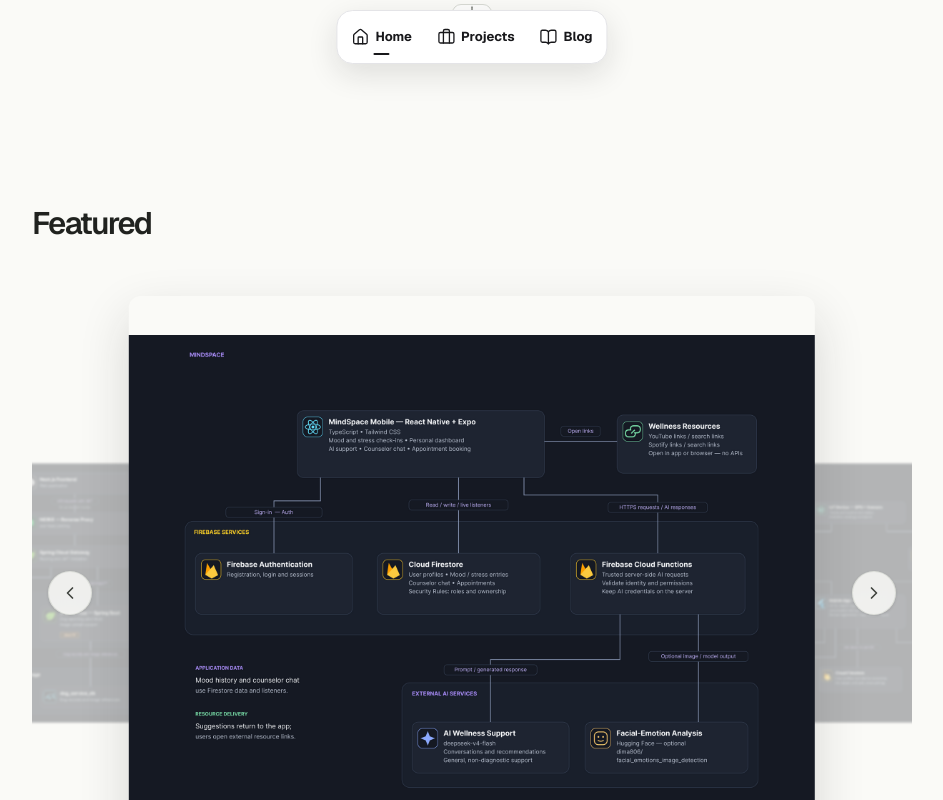
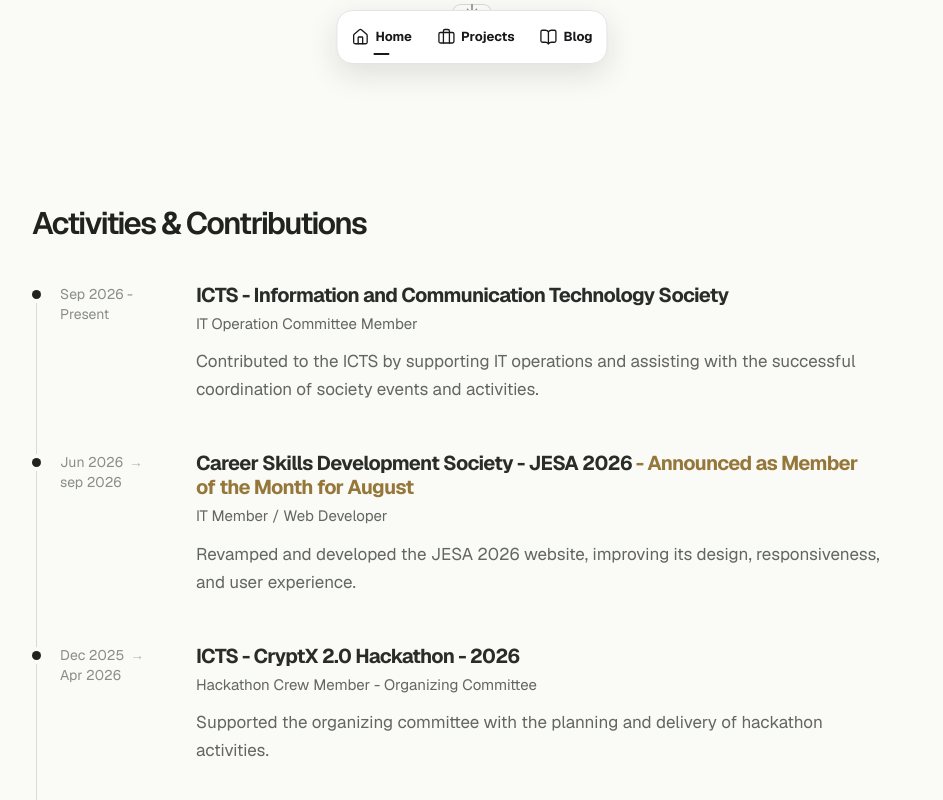
Before and after one commit to DHARAKA-METH/portfolio, a Next.js app: page / in a window 1280 px wide. Shown: the part 720-1520 px from the top of the page, without its empty margins (168-1111 px from the left). Built offline with nearby package versions, Linux system fonts and the light colour scheme.

Commit message:
fix:content update

```diff
--- a/app/page.tsx
+++ b/app/page.tsx
@@ -731,18 +731,21 @@
                     ))}
                   </Timeline>
                 </Section> */}
-                <Section id="project-highlights">
+
+                 {/* commented feture section   ----------------- */}
+                {/* <Section id="project-highlights">
                   <SectionTitle>Featured</SectionTitle>
                   <ImageCarousel className="mt-[-20px]" images={projectHighlightImages} autoPlay interval={4000} showIndicators />
-                </Section>
+                </Section> */}
                 <Section id="volunteer">
                   <SectionTitle>Activities & Contributions</SectionTitle>
                   <Timeline>
                     {volunteerExperiences.map(
-                      ({ period, name, role, description }) => (
+                      ({ period, name, award, role, description }) => (
                         <TimelineItem period={period} key={`${name}-${role}-${period.join("-")}`}>
                           <Volunteer
                             name={name}
+                            award={award}
                             role={role}
                             description={description}
                           />
@@ -850,9 +853,9 @@
                       <Social href="https://github.com/DHARAKA-METH" label="GitHub">
                         <SiGithub />
                       </Social>
-                      {/* <Social href="https://x.com/DM_DESHAN" label="X">
+                      <Social href="https://x.com/DM_DESHAN" label="X">
                         <SiX />
-                      </Social> */}
+                      </Social>
                       <Social href="https://www.linkedin.com/in/dharaka-meth-koonkaduwage-821ba4215" label="LinkedIn">
                         <FaLinkedin />
                       </Social>
@@ -965,10 +968,12 @@
 
 function Volunteer({
   name,
+  award,
   role,
   description,
 }: {
   name: string;
+  award?: string;
   role: string;
   description: string;
 }) {
@@ -979,6 +984,9 @@
           className={`${displayFont} text-[14px] sm:text-[20px] leading-6 font-bold tracking-[-0.035em] text-[#292C28] dark:text-[#E8EAE5]`}
         >
           {name}
+          {award && (
+            <span className="text-[#96773a] dark:text-[#dfcf73]"> - {award}</span>
+          )}
         </h3>
         <p
           className={`${displayFont} mt-1.5 text-[15px] text-[#62675F] dark:text-[#A6ABA1]`}
--- a/data/volunteers.ts
+++ b/data/volunteers.ts
@@ -7,8 +7,9 @@
     description: "Contributed to the ICTS by supporting IT operations and assisting with the successful coordination of society events and activities.",
   },
   {
-    period: ["Jun 2026", "Jul 2026"],
-    name: "Career Skills Development Society - JESA 2026 ",
+    period: ["Jun 2026", "sep 2026"],
+    name: "Career Skills Development Society - JESA 2026",
+    award: "Announced as Member of the Month for August",
     role: "IT Member / Web Developer",
     description: "Revamped and developed the JESA 2026 website, improving its design, responsiveness, and user experience."
   },
```
